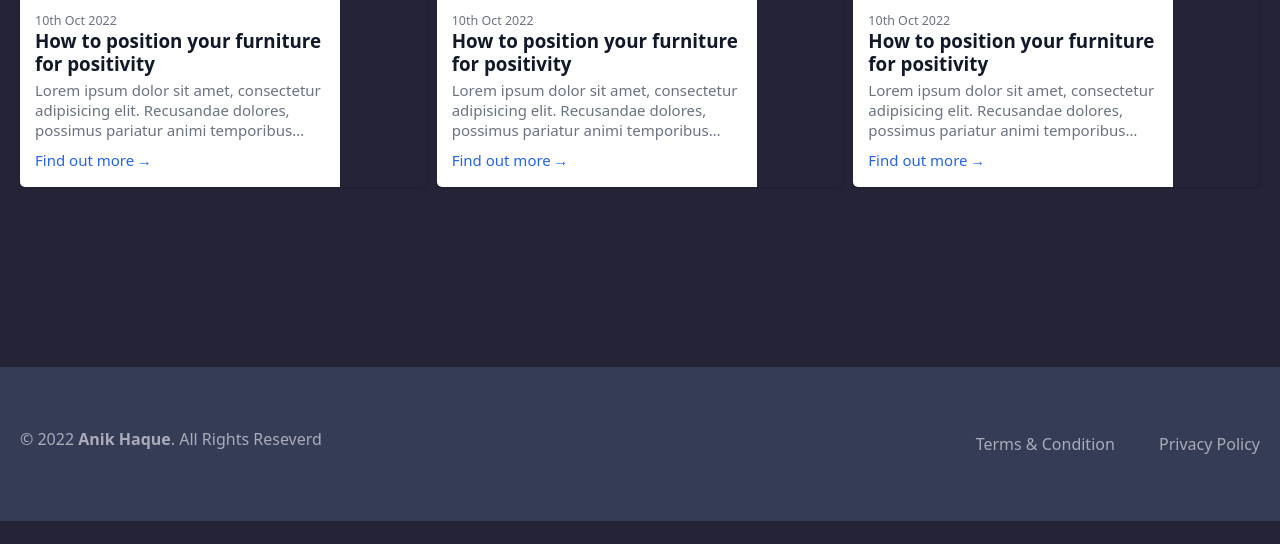
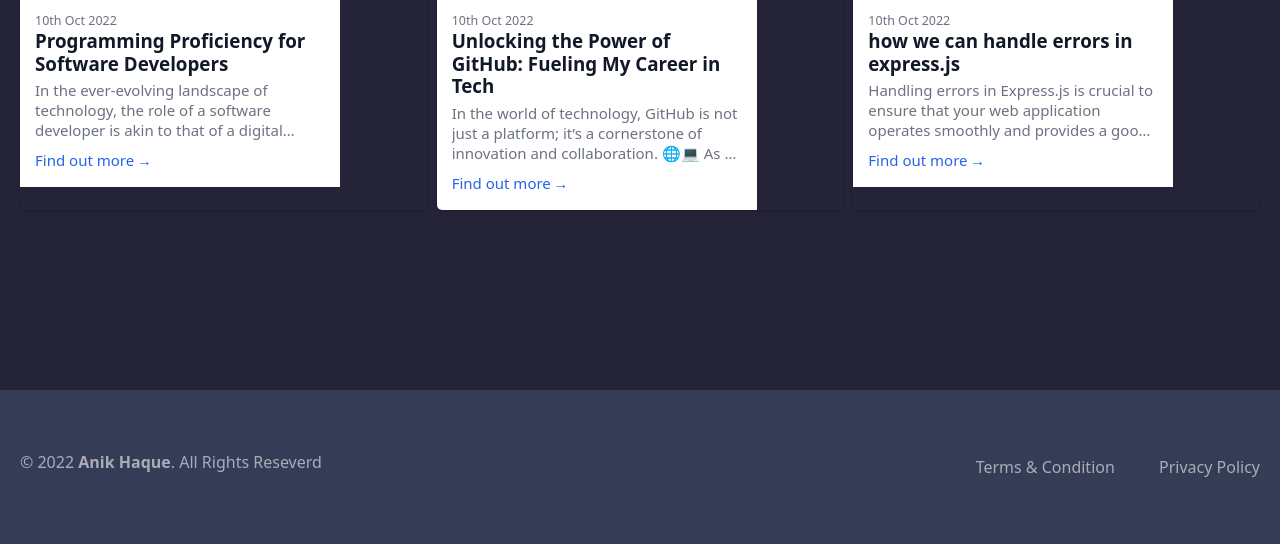
Before and after one commit to AnikHaque/portfolio, a plain HTML site: page index.html in a window 1280 px wide. Shown: the part 4649-5193 px from the top of the page. Before the commit the page ends 5170 px from the top, so only its background shows below. Drawn offline with nearby package versions, Linux system fonts and the light colour scheme.

Commit message:
updated blogs

```diff
--- a/index.html
+++ b/index.html
@@ -624,21 +624,18 @@
             10th Oct 2022
         </time>
 
-        <a href="#">
+        <a href="https://medium.com/@anik.haque.cse1/the-unassailable-imperative-of-programming-proficiency-for-software-developers-a6708476a85d">
             <h3 class="mt-0.5 text-3xl text-gray-900 font-bold">
-                How to position your furniture for positivity
+                Programming Proficiency for Software Developers
             </h3>
         </a>
 
         <p class="mt-2 line-clamp-3 text-2xl text-gray-500">
-            Lorem ipsum dolor sit amet, consectetur adipisicing elit. Recusandae
-            dolores, possimus pariatur animi temporibus nesciunt praesentium dolore
-            sed nulla ipsum eveniet corporis quidem, mollitia itaque minus soluta,
-            voluptates neque explicabo tempora nisi culpa eius atque dignissimos.
-            Molestias explicabo corporis voluptatem?
+            In the ever-evolving landscape of technology, the role of a software developer is akin to that of a digital architect,
+            crafting the foundations of our virtual existence.
         </p>
 
-        <a href="#" class="group mt-4 inline-flex items-center gap-1  font-medium text-blue-600 text-2xl">
+        <a href="https://medium.com/@anik.haque.cse1/the-unassailable-imperative-of-programming-proficiency-for-software-developers-a6708476a85d" class="group mt-4 inline-flex items-center gap-1  font-medium text-blue-600 text-2xl">
             Find out more
 
             <span aria-hidden="true" class="block transition-all group-hover:ms-0.5 rtl:rotate-180">
@@ -658,21 +655,19 @@
             10th Oct 2022
         </time>
 
-        <a href="#">
+        <a href="https://medium.com/@anik.haque.cse1/unlocking-the-power-of-github-fueling-my-career-in-tech-0975719c2cf0">
             <h3 class="mt-0.5 text-3xl text-gray-900 font-bold">
-                How to position your furniture for positivity
+                Unlocking the Power of GitHub: Fueling My Career in Tech
             </h3>
         </a>
 
         <p class="mt-2 line-clamp-3 text-2xl text-gray-500">
-            Lorem ipsum dolor sit amet, consectetur adipisicing elit. Recusandae
-            dolores, possimus pariatur animi temporibus nesciunt praesentium dolore
-            sed nulla ipsum eveniet corporis quidem, mollitia itaque minus soluta,
-            voluptates neque explicabo tempora nisi culpa eius atque dignissimos.
-            Molestias explicabo corporis voluptatem?
+            In the world of technology, GitHub is not just a platform; it’s a cornerstone of innovation and collaboration. 🌐💻
+
+            As a software developer, I can’t emphasize enough how pivotal GitHub has been in my career journey.
         </p>
 
-        <a href="#" class="group mt-4 inline-flex items-center gap-1  font-medium text-blue-600 text-2xl">
+        <a href="https://medium.com/@anik.haque.cse1/unlocking-the-power-of-github-fueling-my-career-in-tech-0975719c2cf0" class="group mt-4 inline-flex items-center gap-1  font-medium text-blue-600 text-2xl">
             Find out more
 
             <span aria-hidden="true" class="block transition-all group-hover:ms-0.5 rtl:rotate-180">
@@ -692,21 +687,18 @@
             10th Oct 2022
         </time>
 
-        <a href="#">
+        <a href="https://medium.com/@anik.haque.cse1/how-we-can-handle-errors-in-express-js-fbb9f88ed30">
             <h3 class="mt-0.5 text-3xl text-gray-900 font-bold">
-                How to position your furniture for positivity
+            how we can handle errors in express.js
             </h3>
         </a>
 
         <p class="mt-2 line-clamp-3 text-2xl text-gray-500">
-            Lorem ipsum dolor sit amet, consectetur adipisicing elit. Recusandae
-            dolores, possimus pariatur animi temporibus nesciunt praesentium dolore
-            sed nulla ipsum eveniet corporis quidem, mollitia itaque minus soluta,
-            voluptates neque explicabo tempora nisi culpa eius atque dignissimos.
-            Molestias explicabo corporis voluptatem?
+        Handling errors in Express.js is crucial to ensure that your web application operates smoothly and provides a good user
+        experience. Express provides various mechanisms and best practices for handling errors.
         </p>
 
-        <a href="#" class="group mt-4 inline-flex items-center gap-1  font-medium text-blue-600 text-2xl">
+        <a href="https://medium.com/@anik.haque.cse1/how-we-can-handle-errors-in-express-js-fbb9f88ed30" class="group mt-4 inline-flex items-center gap-1  font-medium text-blue-600 text-2xl">
             Find out more
 
             <span aria-hidden="true" class="block transition-all group-hover:ms-0.5 rtl:rotate-180">
```
